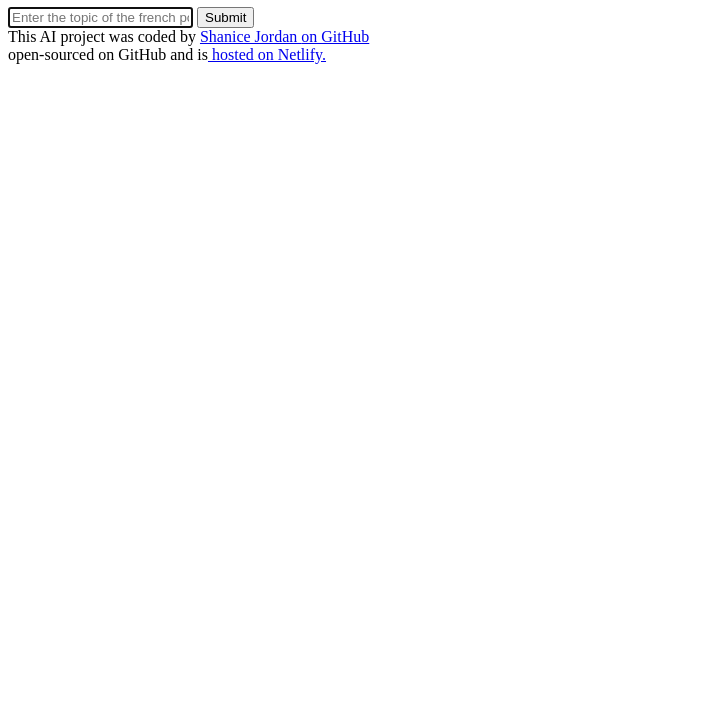
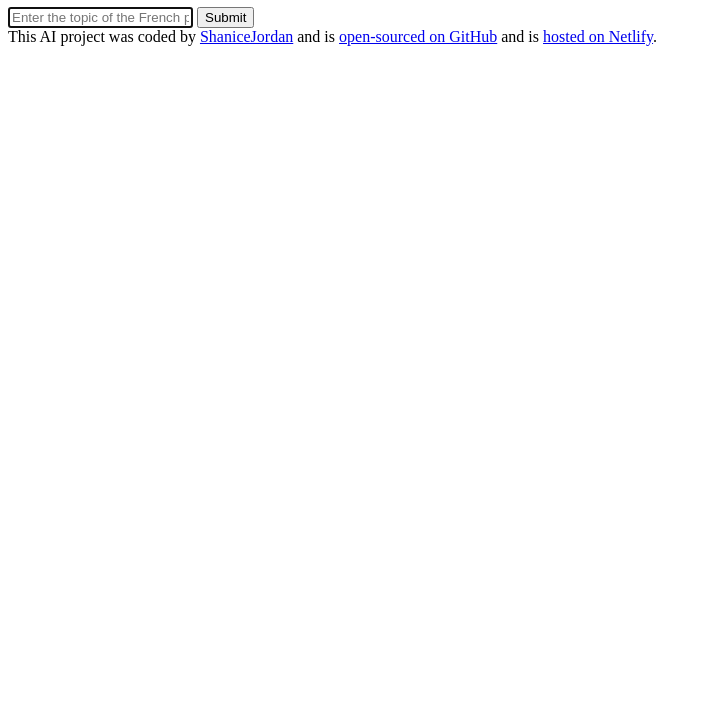
Before and after one commit to ShaniceJordan/french-poem-generator, a plain HTML site: page index.html in a window 1280 px wide. Shown: the part 73-800 px from the top of the page, without its empty margins (0-711 px from the left). Drawn offline with nearby package versions, Linux system fonts and the light colour scheme.

Commit message:
Updated the code

```diff
--- a/index.html
+++ b/index.html
@@ -1,13 +1,14 @@
 <!DOCTYPE html>
 <html lang="en">
   <head>
-    <meta charset="UTF-8">
-    <meta name="viewport" content="width=device-width, initial-scale=1.0">
+    <meta charset="UTF-8" />
+    <meta name="viewport" content="width=device-width, initial-scale=1.0" />
     <script src="https://unpkg.com/typewriter-effect@latest/dist/core.js"></script>
-    <link rel="stylesheet" href="src/style.css"/>
+    <link rel="stylesheet" href="src/style.css" />
     <title>AI French Poem Generator</title>
   </head>
   <body>
+    <div class="container">
       <header>
         <h1>AI French Poem Generator</h1>
       </header>
@@ -16,27 +17,34 @@
         <form id="poem-generator-form">
           <input
             type="text"
-         placeholder="Enter the topic of the french poem"
+            placeholder="Enter the topic of the French poem"
             autofocus
             required
+            autocomplete="off"
+            class="instructions"
           />
-         <input type="submit"/>
+          <input type="submit" class="submit-button" />
         </form>
-        <div class="poem" id=" poem"></div>
-
+        <div class="poem" id="poem"></div>
       </main>
 
       <footer>
+        This AI project was coded by
+        <a href="https://github.com/ShaniceJordan" target="_blank">ShaniceJordan</a>
+        and is
+        <a
+          href="https://github.com/ShaniceJordan/french-poem-generator.git"
+          target="_blank"
+        >
+          open-sourced on GitHub</a
+        >
+        and is
+        <a href="https://afrench-poem-generator.netlify.app/" target="_blank"
+          >hosted on Netlify</a
+        >.
+      </footer>
+    </div>
 
-        This AI project was coded by
-        <a href="https://github.com/ShaniceJordan/" target="_blank">Shanice Jordan </a>
-         <a href="https://github.com/ShaniceJordan/french-poem-generator.git" target="_blank"> on GitHub</a>
-        </footer>
-
-         open-sourced on GitHub </a>
-         and is<a href="https://afrench-poem-generator.netlify.app/" target="_blank"> hosted on Netlify.
-    </footer>
-
-    <script scr="src/index.js"></script>
+    <script src="src/index.js"></script>
   </body>
 </html>
```
Lines whose indentation alone changed are shown as unchanged.
